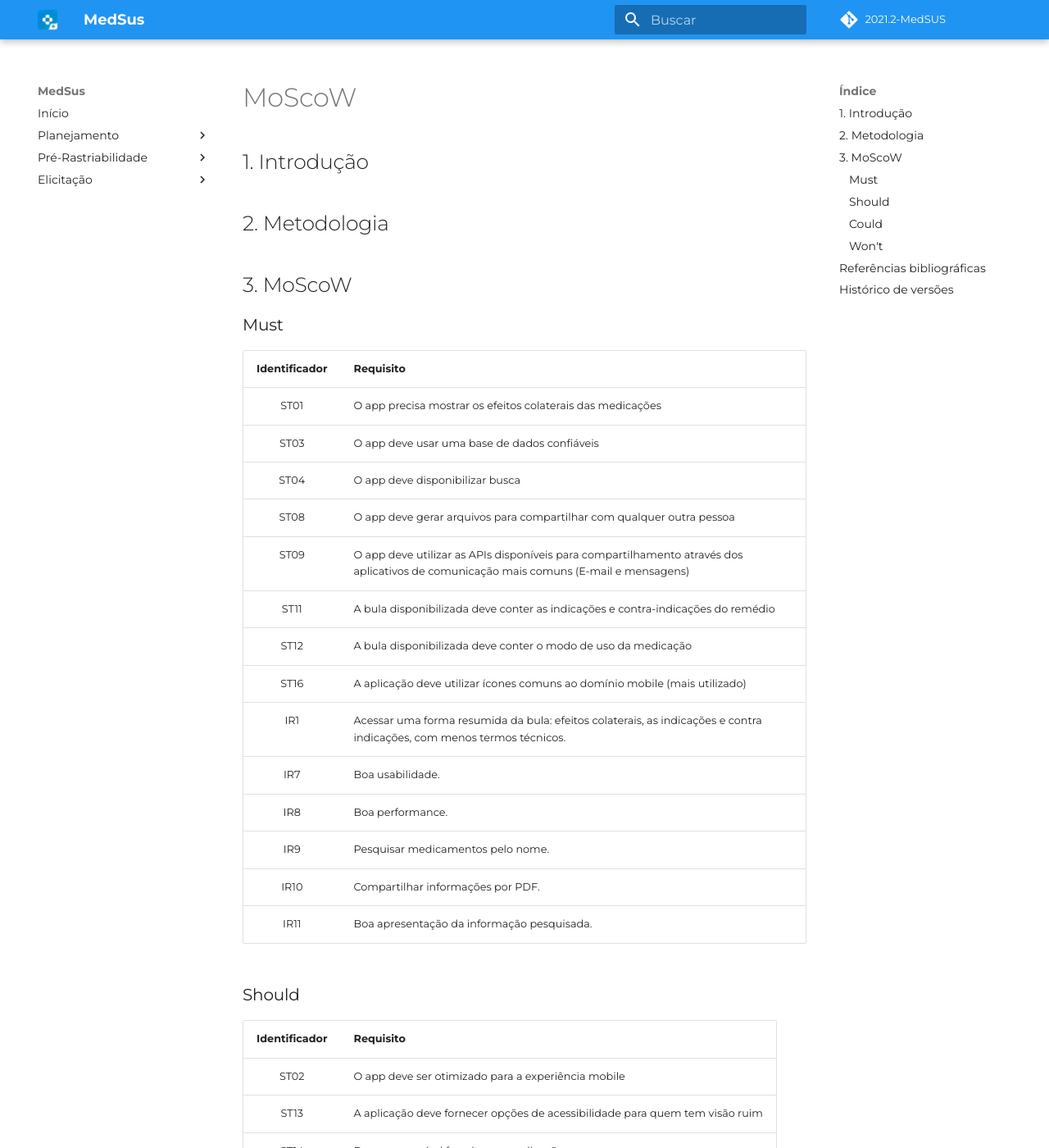
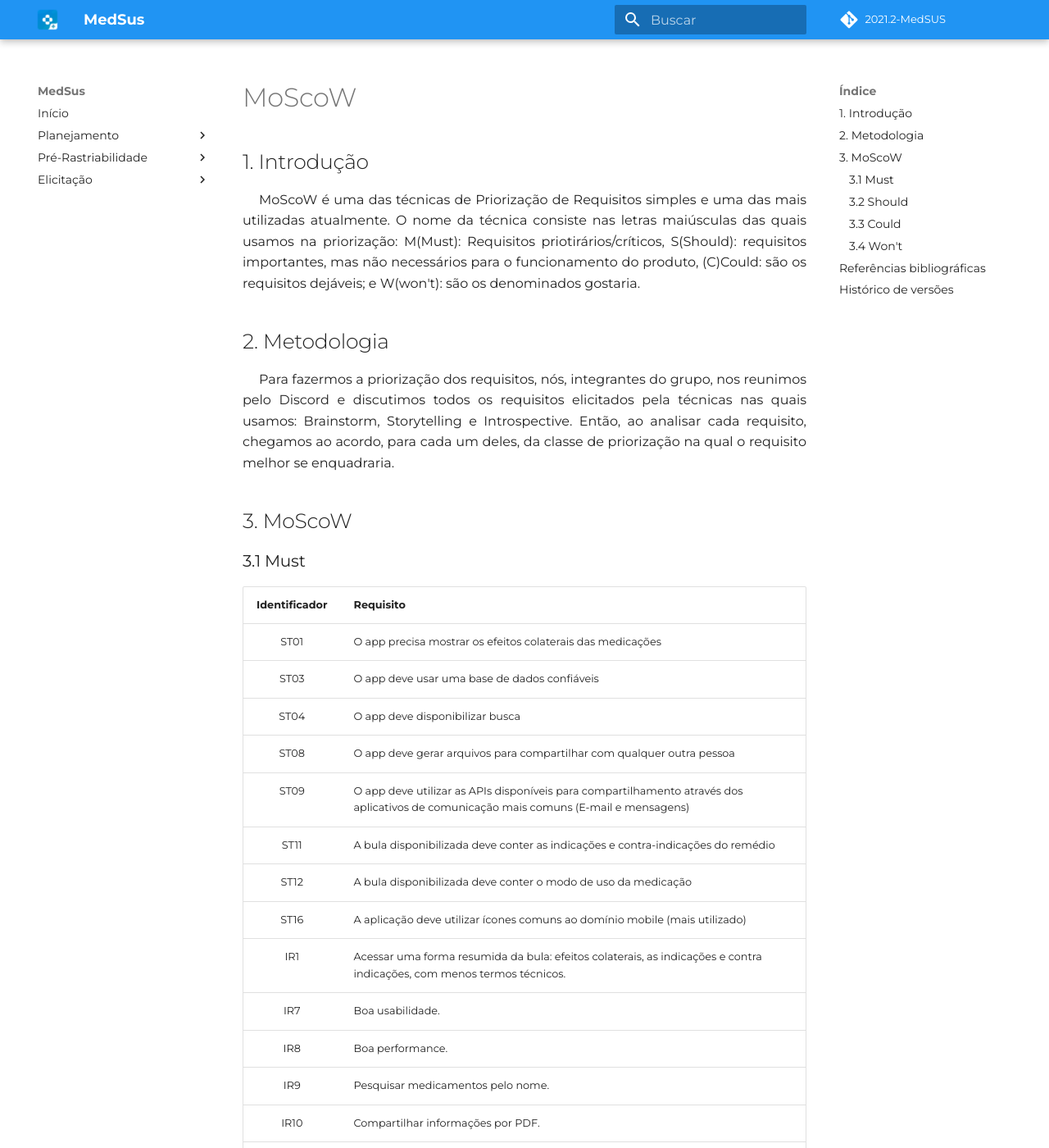
Before and after one commit to Requisitos-de-Software/2021.2-MedSUS, an MkDocs documentation site: the page built from docs/priorization/moscow.md, in a window 1280 px wide and 1400 px high. Shown: the whole window at 82% size. Built offline with MkDocs 1.6.1 and Material for MkDocs 9.7.7, drawn with Linux system fonts in a browser that asks for light colours; some web fonts are replaced; comment, search, counter and statistics services are not loaded; some of the changed text lies outside the part shown.

Commit message:
Atualização do documento moscow.md
Co-Authored-By: GabrielCostaDeOliveira <60332560+GabrielCostaDeOliveira@users.noreply.github.com>
Co-Authored-By: Fernando Vargas <54643557+SFernandoS@users.noreply.github.com>
Co-Authored-By: adrian_s_lps <66492055+SwampTG@users.noreply.github.com>
Co-Authored-By: Thalisson Alves <62034738+Thalisson-Alves@users.noreply.github.com>
Co-Authored-By: ggomesbr <78509975+ggomesbr@users.noreply.github.com>

```diff
--- a/docs/priorization/moscow.md
+++ b/docs/priorization/moscow.md
@@ -1,16 +1,19 @@
 # MoScoW
 
 ## 1. Introdução
-
+<p style="text-indent: 20px; text-align: justify">
+    MoScoW é uma das técnicas de Priorização de Requisitos simples e uma das mais utilizadas atualmente. O nome da técnica consiste nas letras maiúsculas das quais usamos na  priorização: M(Must): Requisitos priotirários/críticos, S(Should): requisitos importantes, mas não necessários para o funcionamento do produto, (C)Could: são os requisitos dejáveis; e W(won't): são os denominados gostaria.
+</p>
 
 ## 2. Metodologia
 <p style="text-indent: 20px; text-align: justify">
-
+    Para fazermos a priorização dos requisitos, nós, integrantes do grupo, nos reunimos pelo Discord e discutimos todos os requisitos elicitados pela técnicas nas quais usamos: Brainstorm, Storytelling e Introspective.
+    Então, ao analisar cada requisito, chegamos ao acordo, para cada um deles, da classe de priorização na qual o requisito melhor se enquadraria.
 </p>
 
 ## 3. MoScoW
 
-### Must
+### 3.1 Must
 |Identificador|Requisito|
 |:-:|:-|
 |ST01|O app precisa mostrar os efeitos colaterais das medicações|
@@ -28,7 +31,7 @@
 |IR10| Compartilhar informações por PDF.|
 |IR11| Boa apresentação da informação pesquisada.|
 
-### Should
+### 3.2 Should
 |Identificador|Requisito|
 |:-:|:-|
 |ST02|O app deve ser otimizado para a experiência mobile|
@@ -37,7 +40,7 @@
 |IR3| Acessar partes específicas da bula através de um índice.|
 |IR6| Designer familiar e bonito.|
 
-### Could
+### 3.3 Could
 |Identificador|Requisito|
 |:-:|:-|
 |ST05|A ferramenta de busca é a principal e deve ser diponibilizada ao abrir o app|
@@ -47,7 +50,7 @@
 |IR2| Filtrar medicamentos por doenças.|
 |IR4| Buscar por palavras-chave e não somente pelos nomes das medicações.|
 
-### Won't
+### 3.4 Won't
 |Identificador|Requisito|
 |:-:|:-|
 |ST15|O app deve conseguir marcar (favoritar) medicações vinculadas ao usuário e não só ao dispositivo|
@@ -57,10 +60,12 @@
 
 
 ## Referências bibliográficas
-
+SERRANO, Milene; SERRANO, Maurício. Requisitos (Aula 07): Elicitação, Modelagem e Análise. 2022. Apresentação de Power Point. 50 slides. color. Disponível em: https://aprender3.unb.br/pluginfile.php/1668148/mod_resource/content/2/Requisitos%20-%20Aula%2007.pdf. Acesso em: 20 fev. 2022.
 
 ## Histórico de versões
 
 Versão|Data|Alteração|Responsável|Revisão|
 :-:|:-:|:-:|:-:|:-:|
-0.0.1|17/02/22|Criação|Gabriel Oliveira e João Durso|Thalisson e Fernando|
+0.0.1|20/02/22|Criação|Gabriel Oliveira e João Durso|Thalisson e Fernando|
+0.0.2|20/02/22|Priorização|Todos os integrantes|Thalisson e Fernando|
+0.0.3|20/02/22|Introdução e Metodologia|Fernando|Thalisson e Fernando|
```
